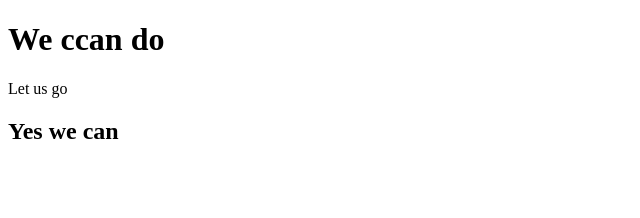
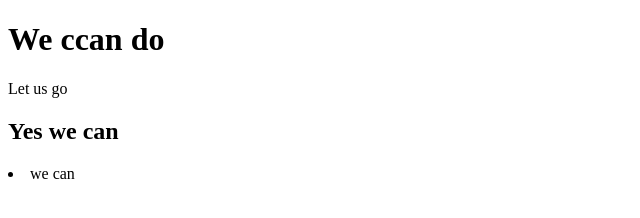
Before and after one commit to ikezahu1/JAVASCRIPT, a plain HTML site: page index.html in a window 1280 px wide. Shown: the full height of the page, 0-640 px from the left. Drawn offline with Linux system fonts and the light colour scheme.

Commit message:
third change

```diff
--- a/index.html
+++ b/index.html
@@ -10,5 +10,6 @@
     <h1 id="demo">We ccan do</h1>
     <p>Let us go</p>
     <h2>Yes we can</h2>
+    <li>we can</li>
 </body>
 </html>
```
